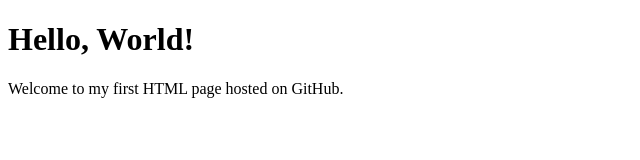
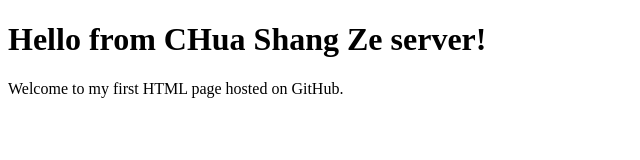
Before and after one commit to szchua/CloudTesting, a plain HTML site: page index.html in a window 1280 px wide. Shown: the whole page, without its empty margins (0-640 px from the left). Drawn offline with Linux system fonts and the light colour scheme.

Commit message:
Update index.html

```diff
--- a/index.html
+++ b/index.html
@@ -6,7 +6,7 @@
     <title>My First HTML Page</title>
 </head>
 <body>
-    <h1>Hello, World!</h1>
+    <h1>Hello from CHua Shang Ze server!</h1>
     <p>Welcome to my first HTML page hosted on GitHub.</p>
 </body>
 </html>
```
